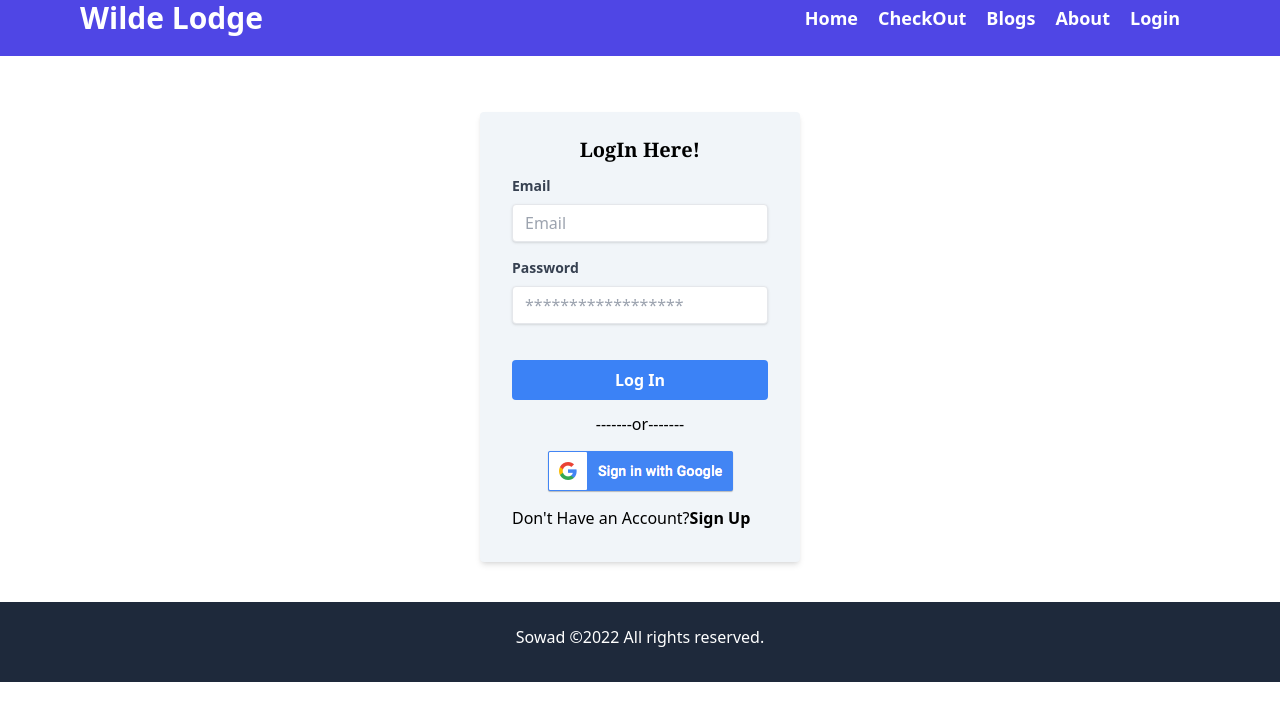
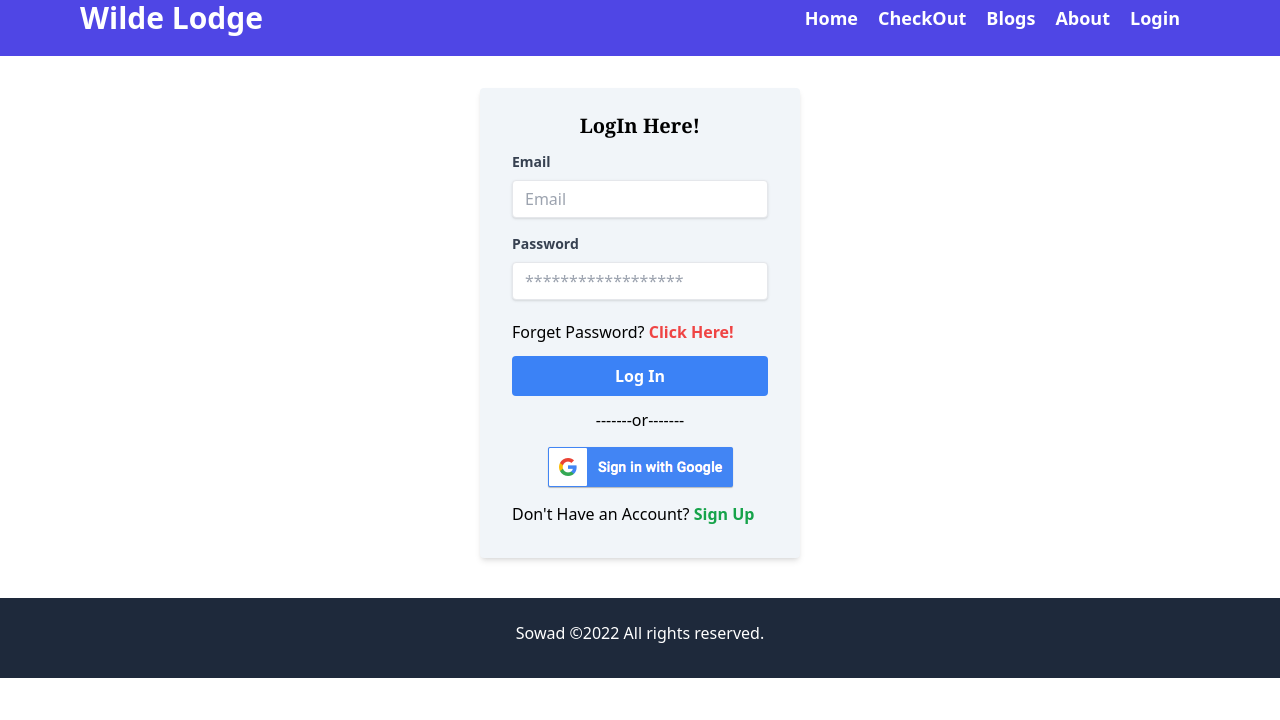
Before and after one commit to merazul2755/Wilde-Lodge, a React (Create React App) app: page /login in a window 1280 px wide. Shown: the top 720 px of the page. Built offline with nearby package versions, Linux system fonts and the light colour scheme; no server answers.

Commit message:
Sign Out

```diff
--- a/src/components/Blogs/Blogs.js
+++ b/src/components/Blogs/Blogs.js
@@ -2,7 +2,7 @@ import React from "react";
 
 const Blogs = () => {
   return (
-    <div className="md:ml-20 mr-20 mt-10 ml-10">
+    <div className="md:ml-20 mr-20 mt-10 ml-10 text-justify">
         <div>
         <h1 className="font-bold text-2xl mb-3">01. Differnce Between Authorization & Authentication</h1>
       <table className="table-auto border-collapse border border-slate-400">
--- a/src/components/Header/Header.js
+++ b/src/components/Header/Header.js
@@ -1,9 +1,15 @@
 import React, { useState } from "react";
 import { Link } from "react-router-dom";
 import { MenuIcon, XIcon } from "@heroicons/react/solid";
+import { useAuthState } from "react-firebase-hooks/auth";
+import auth from "../../firebase.init";
+import { signOut } from "firebase/auth";
+
 
 const Header = () => {
   const [open, setOpen] = useState(false);
+
+  const [user] = useAuthState(auth);
   return (
     <nav className="h-14 text-white bg-indigo-600 items-center">
       <div
@@ -42,9 +48,12 @@ const Header = () => {
             </Link>
           </li>
           <li className="hover:text-red-500">
+            {
+              user ? <button onClick={()=> signOut(auth)} className=" font-bold">SignOut</button> :
             <Link to="login" className="mr-5">
               Login
             </Link>
+            }
           </li>
         </ul>
       </div>
--- a/src/components/Login/Login.js
+++ b/src/components/Login/Login.js
@@ -1,11 +1,12 @@
-
-import { getAuth, GoogleAuthProvider, signInWithEmailAndPassword, signInWithPopup } from 'firebase/auth';
+import { ToastContainer, toast } from 'react-toastify';
+import 'react-toastify/dist/ReactToastify.css';
+import { getAuth, GoogleAuthProvider, sendPasswordResetEmail, signInWithEmailAndPassword, signInWithPopup } from 'firebase/auth';
 import { useState } from 'react';
 import { Link, useNavigate } from 'react-router-dom';
-import app from '../../firebase.init';
 import img from '../../Image/google-sign-in.png'
+import auth from '../../firebase.init';
 
-const auth = getAuth(app);
+
 
 const Login = () => {
 
@@ -22,6 +23,7 @@ const Login = () => {
   }
 
   const handleSignIn=(e)=>{
+    e.preventDefault();
     if(email ==='' || password === ''){
       setError('Email or Password Field is empty!')
     }
@@ -37,14 +39,24 @@ const Login = () => {
       const errorMsg = error.message;
       console.log(errorCode);
     })
-    e.preventDefault();
-    navigate('/checkout');
+
     }
+    navigate('/');
   }
+
+  const handlePasswordReset = (email) => {
+    if (email) {
+      sendPasswordResetEmail(email);
+      toast("Sending Link in Email");
+    } else {
+      toast("Please enter the Email Address");
+    }
+  };
+
 
 
   return (
-    <div className="container mt-14">
+    <div className="container mt-8">
       <div className="w-full max-w-xs mx-auto lg:w-3/4">
         <form className="shadow-md bg-slate-100 rounded px-8 pt-6 pb-8 mb-4">
           <h1 className="text-center font-serif font-bold text-xl mb-3">
@@ -66,7 +78,7 @@ const Login = () => {
             />
           </div>
 
-          <div className="mb-6">
+          <div className="mb-2">
             <label
               className="block text-gray-700 text-sm font-bold mb-2"
               for="password"
@@ -81,6 +93,9 @@ const Login = () => {
               required
             />
           </div>
+          <div className='mb-3'>
+            <p>Forget Password? <strong onClick={handlePasswordReset} className='text-red-500 cursor-pointer'>Click Here!</strong></p>
+          </div>
           <div className="items-center justify-between">
             <button onClick={handleSignIn}
               className="bg-blue-500 hover:bg-blue-700 text-white font-bold py-2 px-4 rounded focus:outline-none focus:shadow-outline w-full"
@@ -91,17 +106,18 @@ const Login = () => {
               <button onClick={googleSignIn} className="w-full flex justify-center">
                 <img src={img} alt="" />
               </button>
-              {error ? error : ""}
+              {error ? <p className=" text-red-600">{error}</p> : <p></p>}
 
           </div>
           <p className="mt-3">
             Don't Have an Account?
             <Link to="/signup">
-              <strong>Sign Up</strong>
+              <strong className=' text-green-600'> Sign Up</strong>
             </Link>
           </p>
         </form>
       </div>
+      <ToastContainer></ToastContainer>
     </div>
   );
 };
--- a/src/components/SignUp/SignUp.js
+++ b/src/components/SignUp/SignUp.js
@@ -1,10 +1,13 @@
-import { getAuth, createUserWithEmailAndPassword } from "firebase/auth";
+import {
+  createUserWithEmailAndPassword,
+  sendEmailVerification,
+} from "firebase/auth";
 
 import React, { useState } from "react";
 import { Link, useNavigate } from "react-router-dom";
+import auth from "../../firebase.init";
 
-import app from "../../firebase.init";
-const auth = getAuth(app);
+
 
 const SignUp = () => {
   const [email, setEmail] = useState("");
@@ -15,17 +18,17 @@ const SignUp = () => {
   const navigate = useNavigate();
 
   const handleSubmit = (e) => {
-
     if (confirmPass === password && password.length >= 6) {
       createUserWithEmailAndPassword(auth, email, password)
-        .then((result) => {
-          const user = result.user;
-          console.log(user);
-        })
+        // .then((result) => {
+        //   const user = result.user;
+        //   console.log(user);
+        // })
         .catch((error) => {
           const errorCode = error.code;
           const errorMsg = error.message;
         });
+      sendEmailVerification(auth.currentUser);
       navigate("/login");
     } else {
       setError("Password Not Match or Must be 6 letters");
@@ -101,12 +104,12 @@ const SignUp = () => {
                 Sign Up
               </button>
             </div>
-            {error ? error : ""}
+            {error ? <p className=" text-red-600">{error}</p> : <p></p>}
 
             <p className="mt-3">
               Have an Account?
               <Link to="/login">
-                <strong> Log In</strong>
+                <strong className=" text-green-600"> Log In</strong>
               </Link>
             </p>
           </div>
--- a/src/firebase.init.js
+++ b/src/firebase.init.js
@@ -1,5 +1,6 @@
 // Import the functions you need from the SDKs you need
 import { initializeApp } from "firebase/app";
+import { getAuth } from "firebase/auth";
 // TODO: Add SDKs for Firebase products that you want to use
 // https://firebase.google.com/docs/web/setup#available-libraries
 
@@ -16,4 +17,6 @@ const firebaseConfig = {
 // Initialize Firebase
 const app = initializeApp(firebaseConfig);
 
-export default app;
+const auth = getAuth(app);
+
+export default auth;
```
